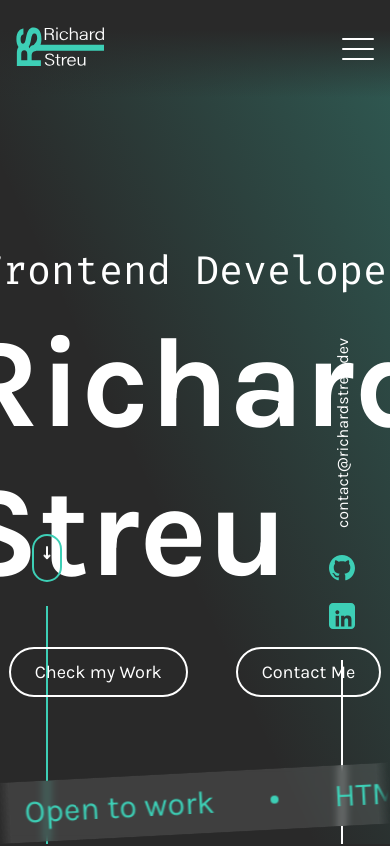
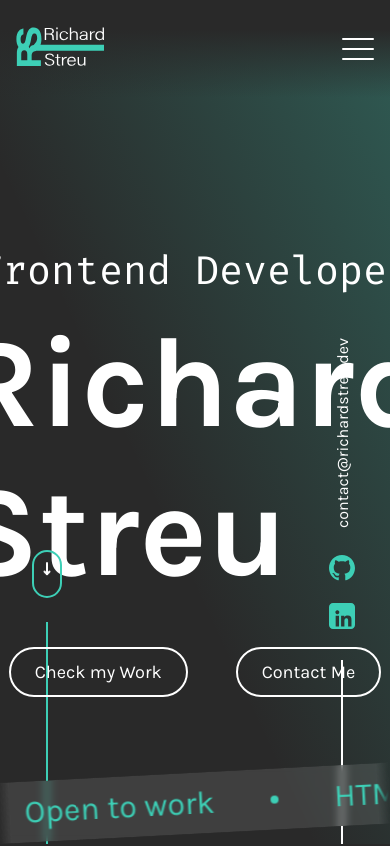
Before and after one commit to RichardStreu/portfolioAngular, an Angular app: page / in a window 390 px wide. Shown: the top 846 px of the page. Built offline with nearby package versions, Linux system fonts and the light colour scheme.

Commit message:
feat: add responsive height adjustment for arrow-left component on small screens

```diff
--- a/src/app/landing-page/sections/a-hero/arrow-left/arrow-left.component.scss
+++ b/src/app/landing-page/sections/a-hero/arrow-left/arrow-left.component.scss
@@ -20,6 +20,10 @@
     height: 240px;
     width: 2px;
     background-color: $color-highLight;
+
+    @media screen and (max-width: 600px) {
+      height: 224px;
+    }
   }
 
   .scrollDownBox {
```
